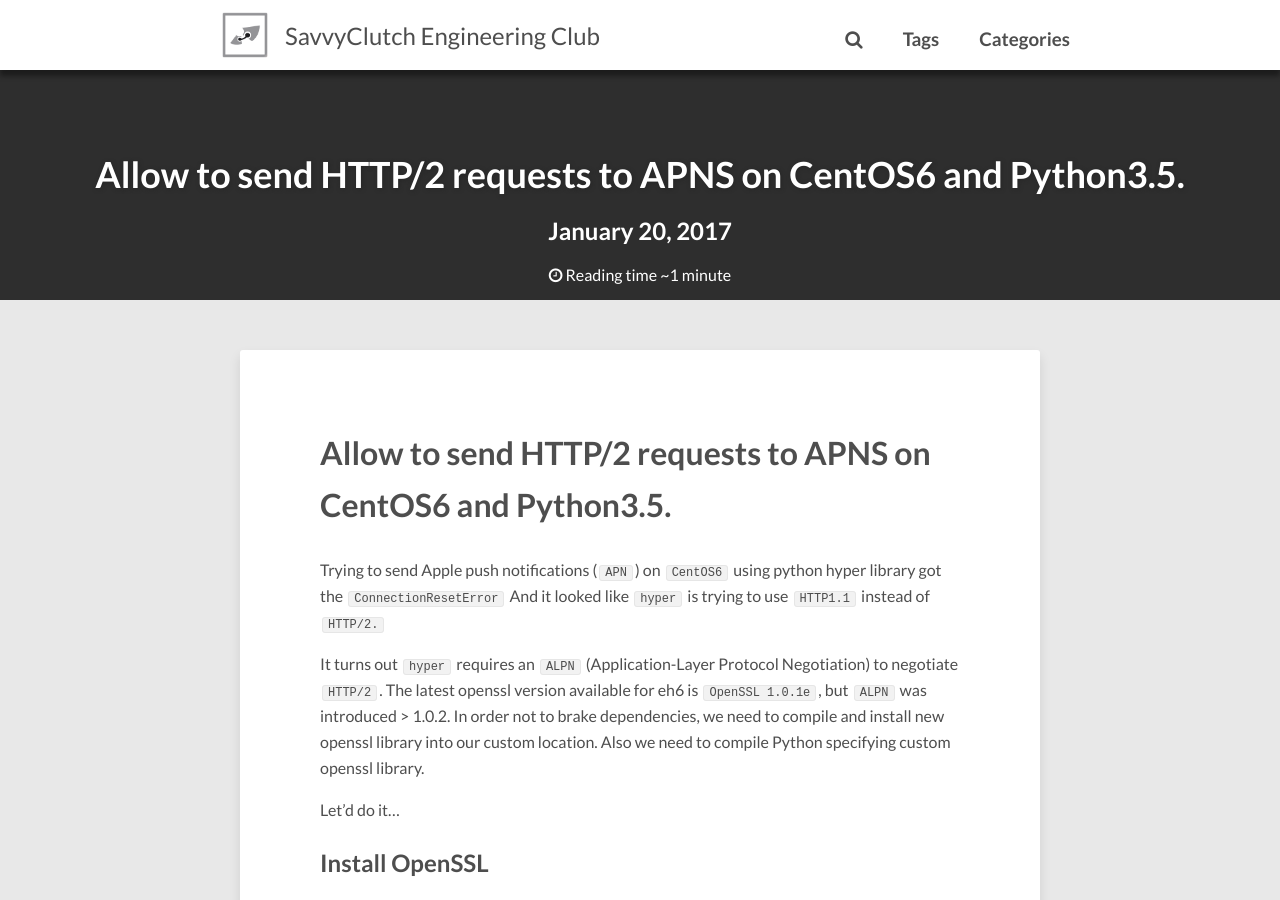
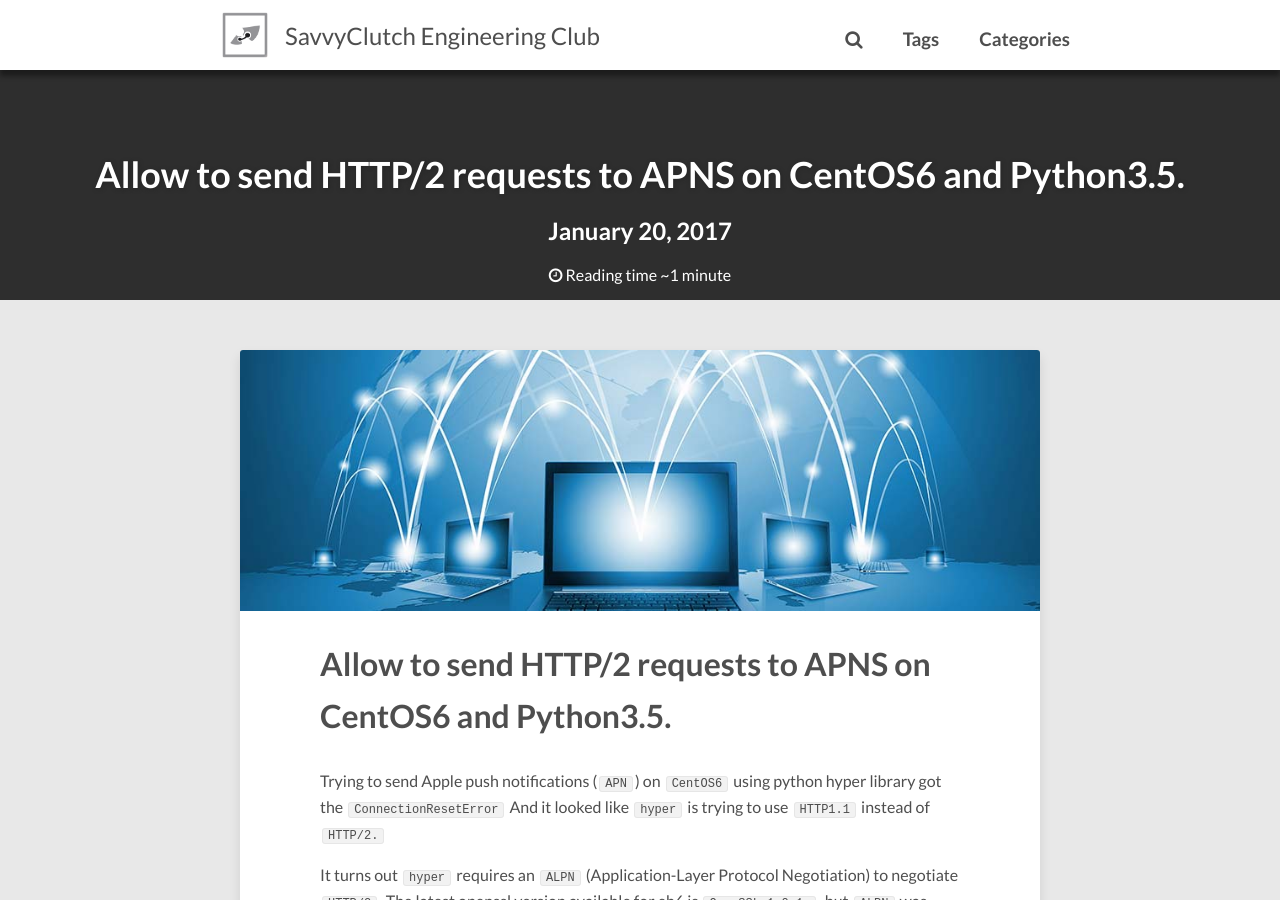
Before and after one commit to savvyclutch/savvyclutch.github.io, a Jekyll site: the page built from _posts/2017-01-20-centos6-compiling-python-with-custom-OpenSSL-to-support-ALPN-for-HTTP2-and-APN.md, in a window 1280 px wide and 900 px high. Built offline with Jekyll 4.4.1, drawn with Linux system fonts in a browser that asks for light colours; nearby versions of some CDN libraries; comment, search, counter and statistics services are not loaded.

Commit message:
Added title image

```diff
--- a/_posts/2017-01-20-centos6-compiling-python-with-custom-OpenSSL-to-support-ALPN-for-HTTP2-and-APN.md
+++ b/_posts/2017-01-20-centos6-compiling-python-with-custom-OpenSSL-to-support-ALPN-for-HTTP2-and-APN.md
@@ -5,6 +5,8 @@ layout: post
 author: andrii
 tags: [akozlovskyi, python, eh6, openssl, apn, http2]
 modified: 2017-01-20
+image:
+    feature: posts/cent_os6_openssl/title.jpg
 
 ---
 
```
Also changed, not shown: images/posts/cent_os6_openssl/title.jpg (added).
